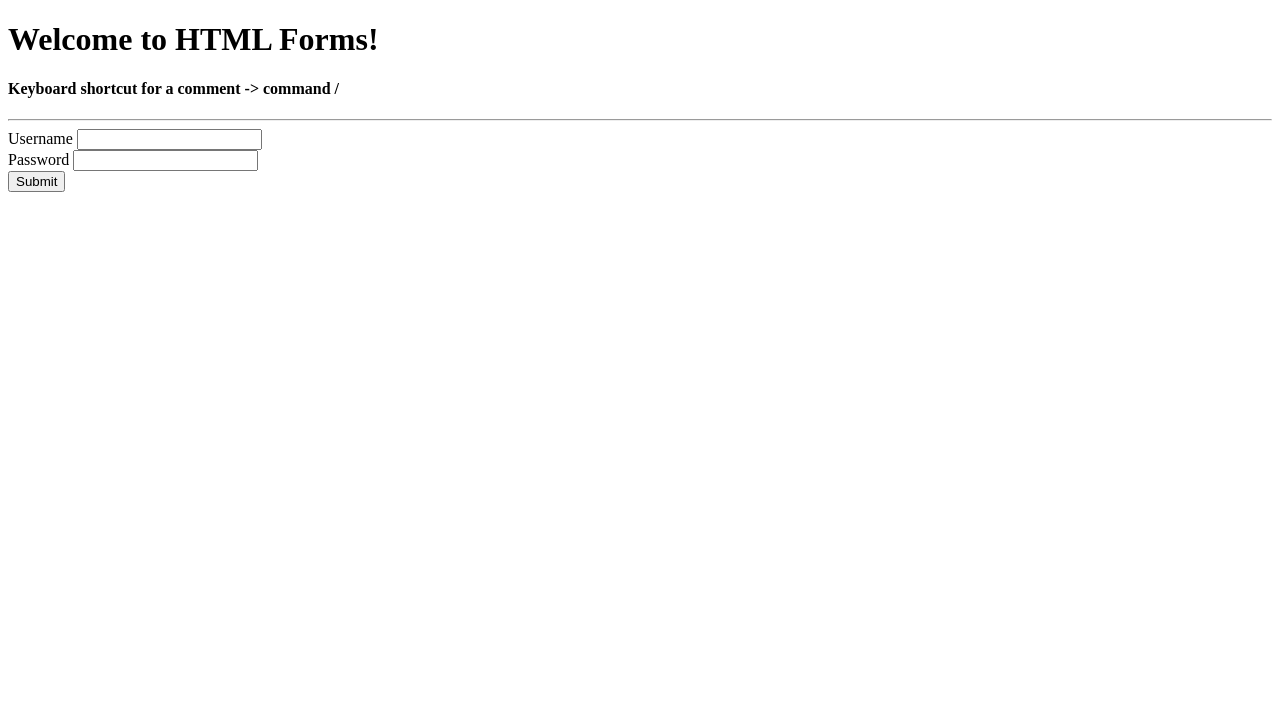
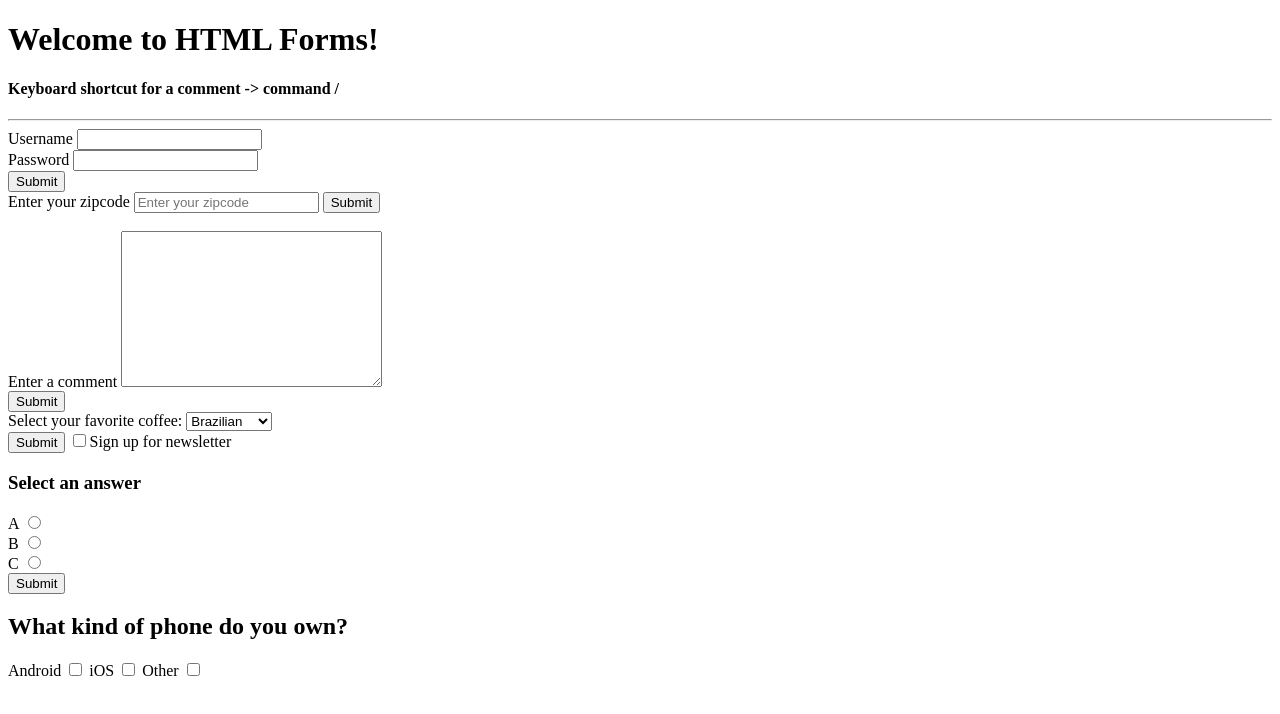
Before and after one commit to MikeGreenburg/codeup-web-exercises-bak, a plain HTML site: page html-forms-lec.html in a window 1280 px wide. Drawn offline with Linux system fonts and the light colour scheme.

Commit message:
forms exercise

```diff
--- a/html-forms-lec.html
+++ b/html-forms-lec.html
@@ -46,14 +46,28 @@
 
 
 <!-- TODO TOGETHER: Build a form, using a GET request, with an input to enter and submit a zipcode	-->
+
+<form action="https://hookb.in/03QVmeWrJ8FR7zmw06j2" method="get">
+
+    <label for="zipcode-input">Enter your zipcode</label> <!-- for users to understand what each represents -->
+    <input type="text" id="zipcode-input" name="zipcode" placeholder="Enter your zipcode"> <!-- both name and id can be the same name / name input is required & represents the key  -->
+    <button type="submit">Submit</button>
+
+</form>
+
+
+
+
 <!-- TODO TOGETHER: What is the main difference we notice with a GET request vs POST request? *HINT - Check URL	-->
 
-
+<!-- GET actually just returns info that you request -->
+<!-- POST actually writes information to the database / think submitting an application / signup -->
 
 
 
 
 <!-- TODO: Practice submitting different zip codes and view the request in hookbin	-->
+
 <!-- TODO: Change the placeholder value in the form. What do you notice?	-->
 
 <!--********************************
@@ -73,8 +87,26 @@
         Review hidden inputs
         Review an input with type=submit
 ************************************ !-->
+<br>
 
+<label for="comment">Enter a comment</label>
+<textarea name="comment" id="comment" cols="30" rows="10"></textarea>
 
+<br>
+
+<button type="submit">Submit</button>
+
+<br>
+
+<label for="coffee-select">Select your favorite coffee:</label>
+    <select name="coffee-select" id="coffee-select">
+        <option value="Brazilian">Brazilian</option>
+        <option value="Mexican">Mexican</option>
+        <option value="Colombian">Colombian</option>
+    </select>
+
+<br>
+<button type="submit">Submit</button>
 
 <!--************************************************************
     TODO: Answer the following about the form listed below:
@@ -90,7 +122,27 @@
 <!--		<input type="submit">-->
 <!--	</form>-->
 
+<input type="checkbox" name="newsletter" value="true">Sign up for newsletter <!-- use checked if you want the checkbox preselected -->
 
+<br>
+
+<h3>Select an answer</h3>
+
+<label for="a-radio">A</label>
+<input type="radio" id="a-radio" name="question 1" value="A">
+
+<br>
+
+<label for="b-radio">B</label>
+<input type="radio" id="b-radio" name="question 1" value="B">
+
+<br>
+
+<label for="c-radio">C</label>
+<input type="radio" id="c-radio" name="question 1" value="C">
+
+<br>
+<button type="submit">Submit</button>
 
 <!--********************************
             DISABLED
@@ -99,13 +151,16 @@
 <!--	<input type="text" name="username" value="codeup" disabled>-->
 
 <!--	<select name="newsletter_signup">-->
-<!--		<option disabled value="n">No</option>-->
+<!--		<option disabled value="n">No</option>--> <!-- disabled does not let user change anything -->
 <!--		<option selected value="y">Yes</option>-->
 <!--	</select>-->
+
+<!-- hidden inputs allows you to send info that the user cannot see use <input type="hidden" name="user-id" value="432"> -->
 
 
 
 <!-- TODO: What happens when a user tries to enter text into the first input?	-->
+
 <!-- TODO: What happens when a user tries to select the "no" option in the select	-->
 
 
@@ -128,9 +183,16 @@
 		- Other
  -->
 
+<h2>What kind of phone do you own?</h2>
 
+<label for="Android">Android</label>
+<input type="checkbox" id="phone" value="Android">
 
+<label for="iOS">iOS</label>
+<input type="checkbox" id="iOS" value="iOS">
 
+<label for="other">Other</label>
+<input type="checkbox" id="other" value="Other">
 
 
 
```
Also changed, not shown: forms.html (added, +58 -0 lines).
